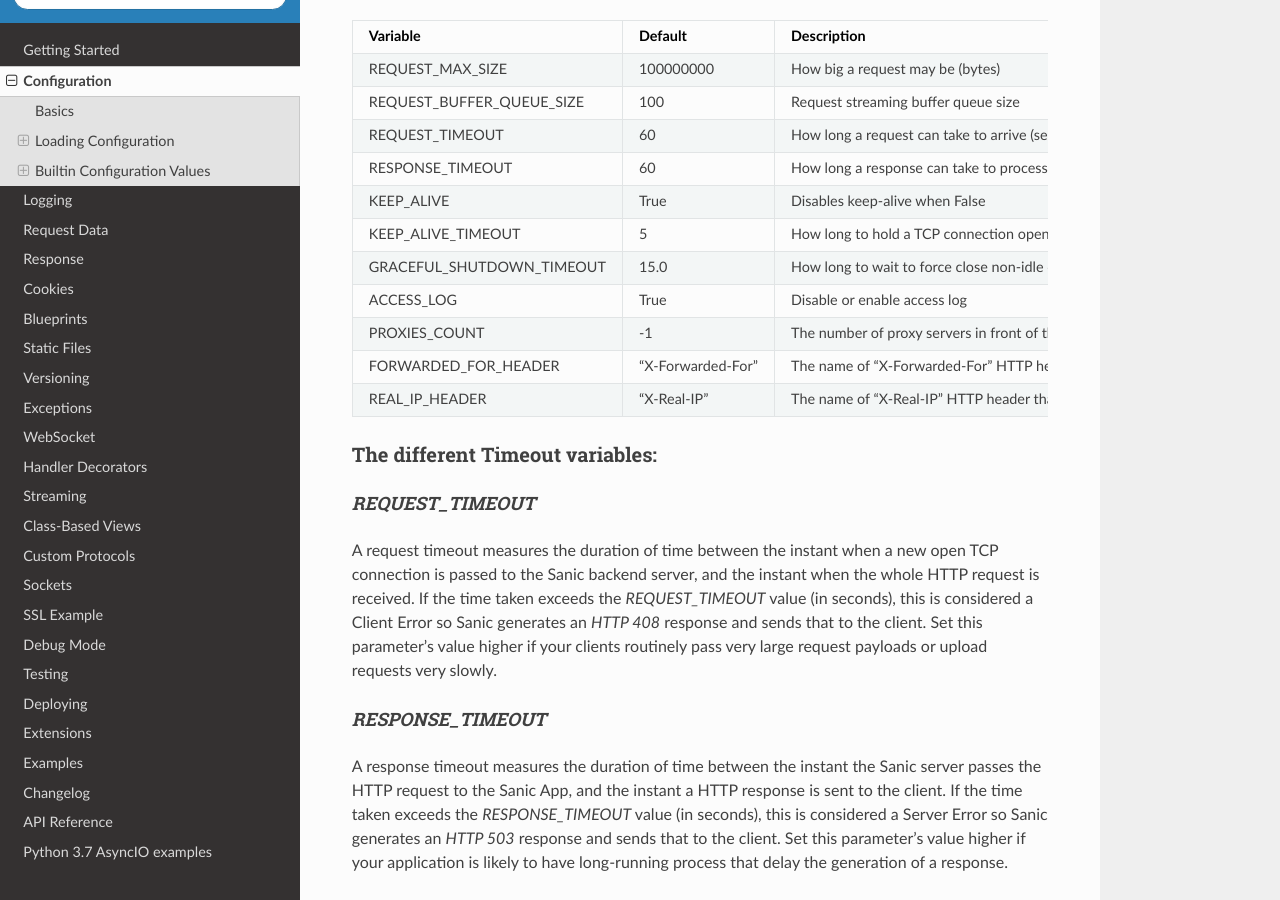
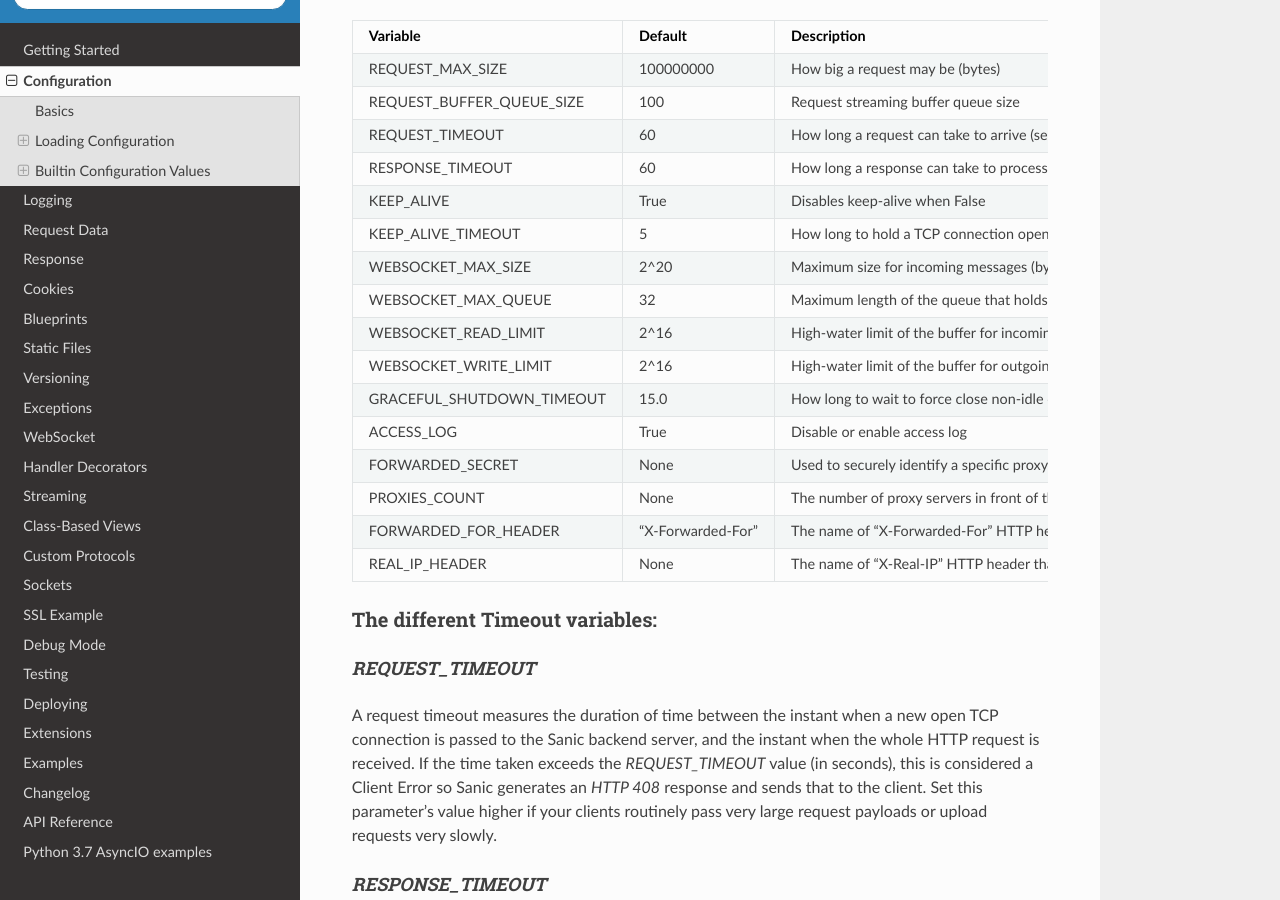
Before and after one commit to sanic-org/sanic, a Sphinx documentation site: the page built from docs/sanic/config.rst, in a window 1280 px wide and 900 px high, scrolled down 2336 px. Built offline with Sphinx 7.4.7 and the Read the Docs theme 2.0.0, drawn with Linux system fonts in a browser that asks for light colours; pages that are not in the unit, such as notebooks, are missing from menus.

Commit message:
Update config instead

```diff
--- a/docs/sanic/config.rst
+++ b/docs/sanic/config.rst
@@ -115,15 +115,25 @@ Out of the box there are just a few predefined values which can be overwritten w
 +---------------------------+-------------------+-----------------------------------------------------------------------------+
 | KEEP_ALIVE_TIMEOUT        | 5                 | How long to hold a TCP connection open (sec)                                |
 +---------------------------+-------------------+-----------------------------------------------------------------------------+
+| WEBSOCKET_MAX_SIZE        | 2^20              | Maximum size for incoming messages (bytes)                                  |
++---------------------------+-------------------+-----------------------------------------------------------------------------+
+| WEBSOCKET_MAX_QUEUE       | 32                | Maximum length of the queue that holds incoming messages                    |
++---------------------------+-------------------+-----------------------------------------------------------------------------+
+| WEBSOCKET_READ_LIMIT      | 2^16              | High-water limit of the buffer for incoming bytes                           |
++---------------------------+-------------------+-----------------------------------------------------------------------------+
+| WEBSOCKET_WRITE_LIMIT     | 2^16              | High-water limit of the buffer for outgoing bytes                           |
++---------------------------+-------------------+-----------------------------------------------------------------------------+
 | GRACEFUL_SHUTDOWN_TIMEOUT | 15.0              | How long to wait to force close non-idle connection (sec)                   |
 +---------------------------+-------------------+-----------------------------------------------------------------------------+
 | ACCESS_LOG                | True              | Disable or enable access log                                                |
 +---------------------------+-------------------+-----------------------------------------------------------------------------+
-| PROXIES_COUNT             | -1                | The number of proxy servers in front of the app (e.g. nginx; see below)     |
+| FORWARDED_SECRET          | None              | Used to securely identify a specific proxy server (see below)               |
++---------------------------+-------------------+-----------------------------------------------------------------------------+
+| PROXIES_COUNT             | None              | The number of proxy servers in front of the app (e.g. nginx; see below)     |
 +---------------------------+-------------------+-----------------------------------------------------------------------------+
 | FORWARDED_FOR_HEADER      | "X-Forwarded-For" | The name of "X-Forwarded-For" HTTP header that contains client and proxy ip |
 +---------------------------+-------------------+-----------------------------------------------------------------------------+
-| REAL_IP_HEADER            | "X-Real-IP"       | The name of "X-Real-IP" HTTP header that contains real client ip            |
+| REAL_IP_HEADER            |  None             | The name of "X-Real-IP" HTTP header that contains real client ip            |
 +---------------------------+-------------------+-----------------------------------------------------------------------------+
 
 The different Timeout variables:
```
Also changed, not shown: 1 other file.
